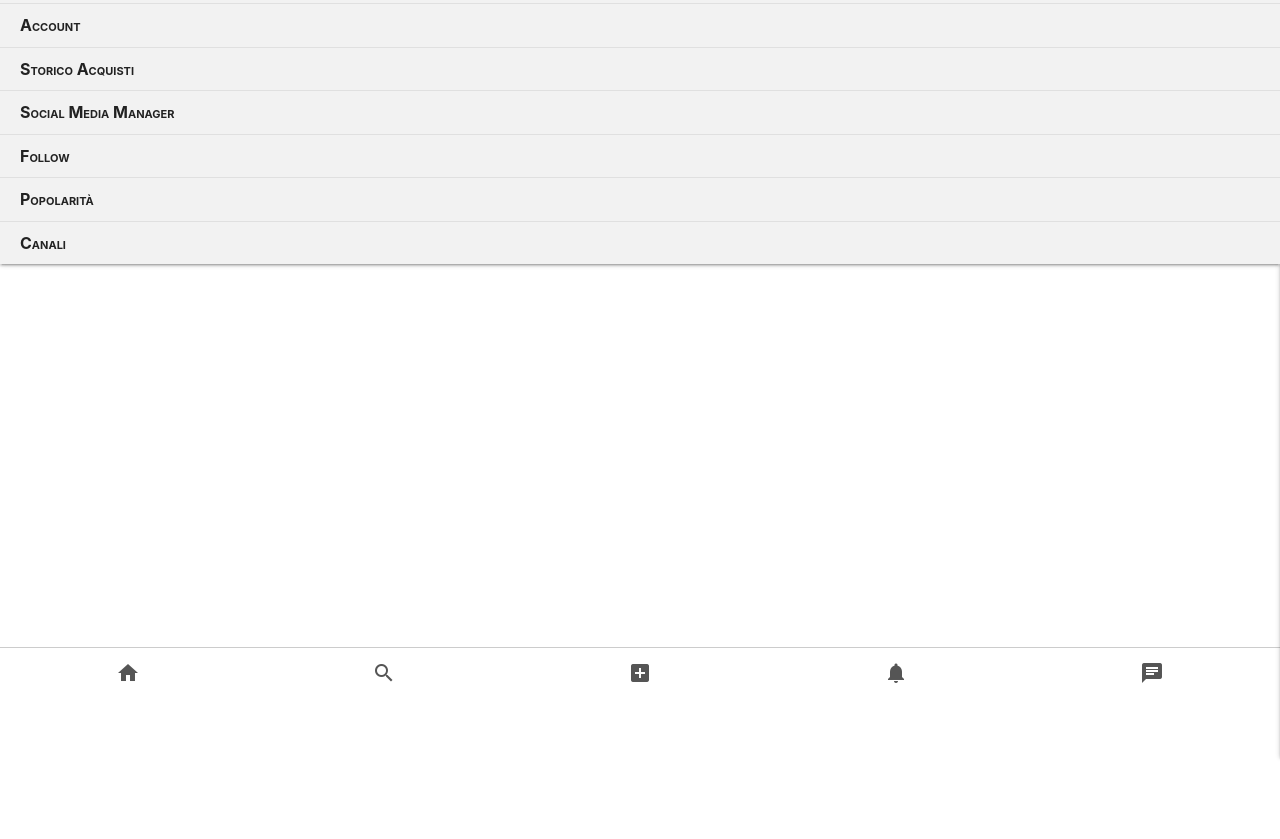
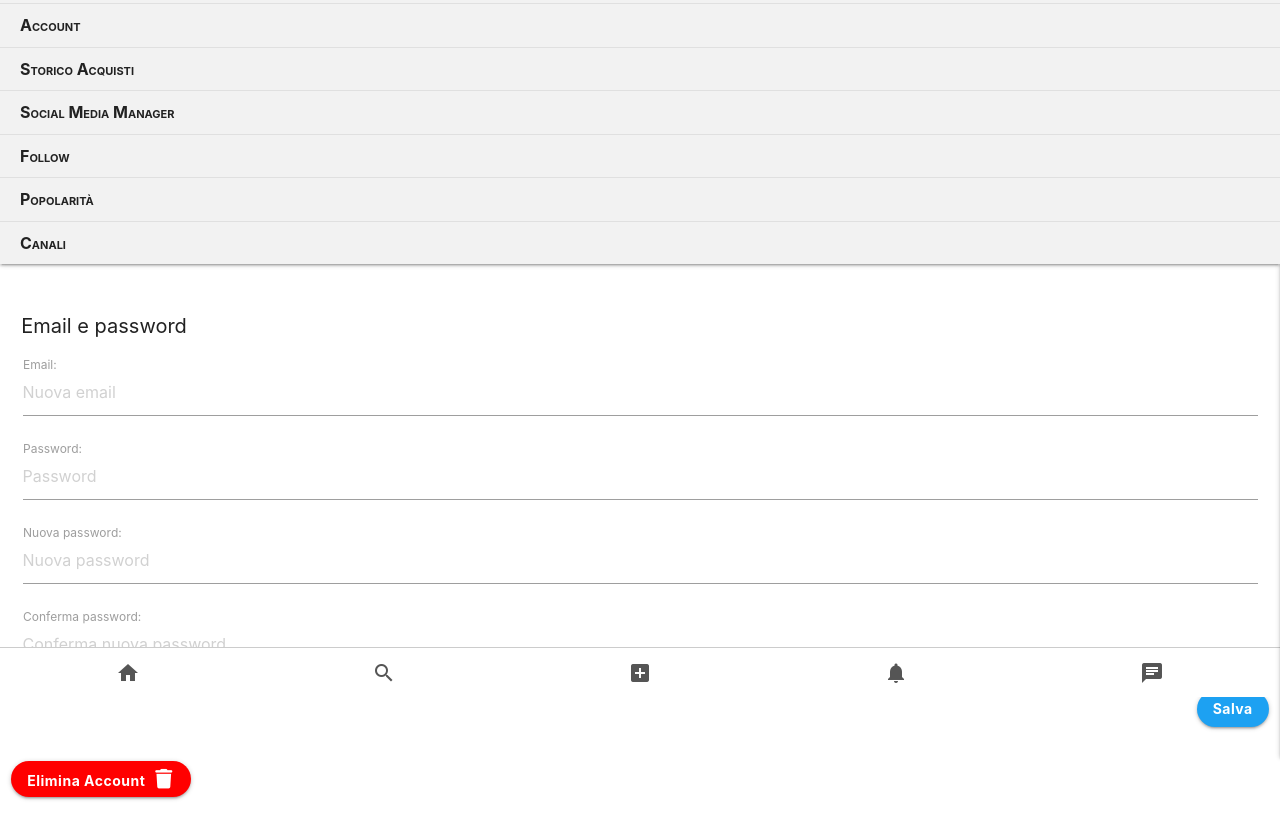
Before and after one commit to gabrielpreite/squealer, a website: page public/html/app-settings.html in a window 1280 px wide. Shown: the part 103-942 px from the top of the page. Before the commit the page ends 800 px from the top, so only its background shows below. Drawn offline with nearby package versions, Linux system fonts and the light colour scheme.

Commit message:
fix button

```diff
--- a/public/css/app-settings.css
+++ b/public/css/app-settings.css
@@ -358,9 +358,11 @@ button.btn.right.btn-aggiungi-tag {
 }
 
 button.btn.elimina_account {
-    align-self: flex-start;
     background-color: red !important;
     font-weight: bold;
+    text-transform: capitalize;
+    border-radius: 20px;
+    margin-top: 70px;
 }
 
 .elimina_account i.fa-solid.fa-trash {
--- a/public/html/app-settings.html
+++ b/public/html/app-settings.html
@@ -147,7 +147,7 @@
       </div>
 
 
-      <div id="account" class="col s12" hidden>
+      <div id="account" class="col s12" >
         <div class="container">
           <h3 class="title-sezione">Email e password</h3>
           <form role="form" aria-label="Form cambio mail o password" id="form_psw">
```
